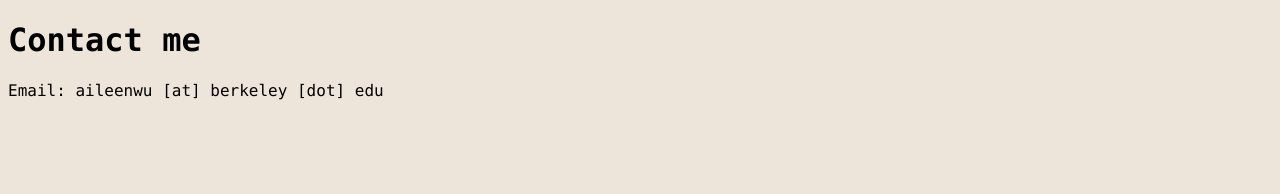
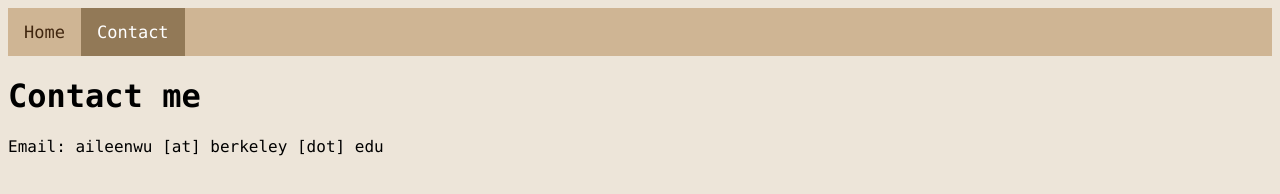
Before and after one commit to a-leenwu/a-leenwu.github.io-old, a plain HTML site: page contact.html in a window 1280 px wide. Drawn offline with Linux system fonts and the light colour scheme.

Commit message:
fixed links

```diff
--- a/contact.html
+++ b/contact.html
@@ -14,6 +14,11 @@
     <meta http-equiv='expires' content='0'>
     <meta http-equiv='pragma' content='no-cache'>
 
+    <div class="topnav">
+        <a href="/index.html">Home</a>
+        <a class="active" href="/contact.html">Contact</a>
+    </div>
+
     <h1>Contact me</h1>
     <p>Email: aileenwu [at] berkeley [dot] edu</p>
 </body>
```
Also changed, not shown: index.html (+2 -3 lines).
